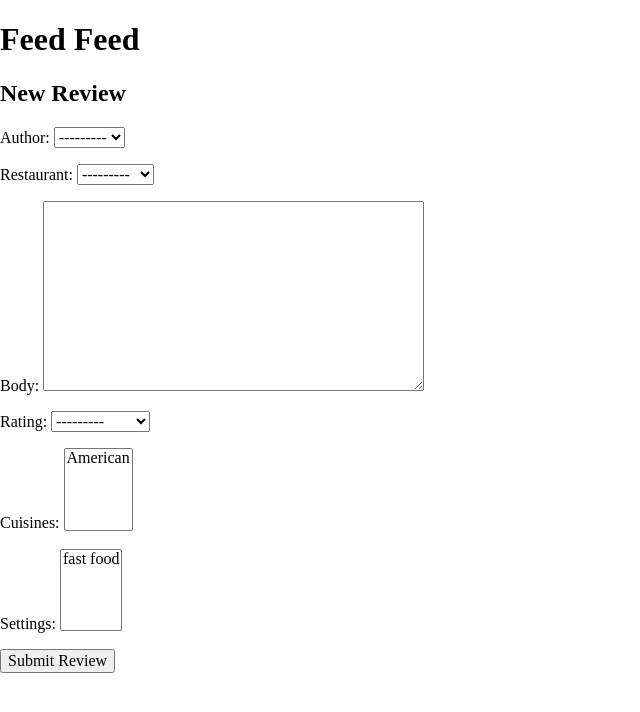
After one commit to WileyRummel/Capstone, a Django app: page /restaurants/review/ in a window 1280 px wide. The commit adds this page. Shown: the top 712 px of the page, without its empty margins (0-640 px from the left). Run offline with Django 3.2, Linux system fonts and the light colour scheme; a user stored in the database is signed in; data comes from the database, SQL or seed files in the repository.

```diff
--- a/hotbehind/Project/cooksknow/models.py
+++ b/hotbehind/Project/cooksknow/models.py
@@ -1,5 +1,6 @@
 from django.db import models
 from django.urls import reverse
+# from django.db.models import DateTimeField
 
 from users.models import CustomUser
 
@@ -7,9 +8,13 @@ class Setting(models.Model):
 
     options = models.TextField(max_length=4)
 
+    def __str__(self):
+        return self.options
+
 class Cuisine(models.Model):
 
     options = models.TextField(max_length=10)
+
     def __str__(self):
         return self.options
 
@@ -22,12 +27,11 @@ class Restaurant(models.Model):
 
     #the relationship fields to other models.
 
-    reviewers = models.ManyToManyField(CustomUser, related_name="Reviews", through="Review")
+    reviewers = models.ManyToManyField(CustomUser, related_name="Reviews", through="Review") #iterate through this to get the rating.  for x in reviewers x.rating
     cuisines = models.ManyToManyField(Cuisine, related_name="cuisines",blank=True)
     settings = models.ManyToManyField(Setting, related_name="settings",blank=True)
 
-    #not sure how to incorporate ratings from reviews
-    # rating = models.ForeignKey(Review, null=True, on_delete=models.CASCADE)
+
     def get_absolute_url(self):
         return reverse('cooksknow:detail', args=(self.id,))
 
@@ -46,6 +50,12 @@ class Review(models.Model):
         (5, 'Exceptional'),
     )
 
-    rating = models.IntegerField(choices=RATING_CHOICES, blank=False)
+    rating = models.IntegerField(choices=RATING_CHOICES, blank=False, null=True)
     author = models.ForeignKey(CustomUser, on_delete=models.CASCADE)
-    restaurantrev = models.ForeignKey(Restaurant, on_delete=models.CASCADE)
+    restaurant = models.ForeignKey(Restaurant, on_delete=models.CASCADE)
+    cuisines = models.ManyToManyField(Cuisine, related_name="ReviewCuisines", blank=True)
+    settings = models.ManyToManyField(Setting, related_name="ReviewSettings", blank=True)
+    created = models.DateTimeField(auto_now_add=True)
+
+    def get_absolute_url(self):
+        return reverse('cooksknow:reviewdetail', args=(self.id,))
--- a/hotbehind/Project/cooksknow/urls.py
+++ b/hotbehind/Project/cooksknow/urls.py
@@ -5,7 +5,9 @@ app_name = 'cooksknow'
 
 urlpatterns = [
     path('', views.RestaurantListView.as_view(), name="RestaurantListView"),
-    path('restaurant/<int:pk>/', views.RestaurantDetailView.as_view(), name='detail'),
-    path ('create/', views.RestaurantCreateView.as_view(), name="new"),
+    path('<int:pk>/', views.RestaurantDetailView.as_view(), name='detail'),
+    path('create/', views.RestaurantCreateView.as_view(), name="new"),
+    path('review/', views.ReviewCreateView.as_view(), name="makereview"),
+    path('review/<int:pk>/', views.ReviewDetailView.as_view(), name="reviewdetail")
 
 ]
--- a/hotbehind/Project/cooksknow/views.py
+++ b/hotbehind/Project/cooksknow/views.py
@@ -16,10 +16,30 @@ class RestaurantDetailView(DetailView):
     model = Restaurant
     template_name = 'restaurant_detail.html'
 
+
 class RestaurantCreateView(LoginRequiredMixin, CreateView):
     model = Restaurant
     template_name = 'restaurant_new.html'
-    fields = ['name','location','website']
+    fields = ['name','location','website', 'cuisines','settings']
 
     def form_valid(self, form):
         return super().form_valid(form)
+
+class ReviewCreateView(LoginRequiredMixin, CreateView):
+    model = Review
+    template_name = 'review_new.html'
+    fields = ['author','restaurant','body','rating','cuisines','settings' ]
+
+    def form_valid(self,form):
+        return super().form_valid(form)
+
+    # def test_func(self):
+    #     obj = self.get_object()
+    #     return self.request.user == obj.author
+
+class ReviewDetailView(DetailView):
+    model: Review
+    template_name = 'review_detail.html'
+
+    def get_queryset(self):
+        return Review.objects.order_by('-created')
--- a/hotbehind/Project/templates/restaurants.html
+++ b/hotbehind/Project/templates/restaurants.html
@@ -2,7 +2,6 @@
 <h1> hello </h1>
 {% block content %}
 
-    <!-- {% for rest in object_list %}
-    <p> {% url ''}</p> -->
+    <p> test</p>
 
 {% endblock content %}
--- /dev/null
+++ b/hotbehind/Project/templates/review_new.html
@@ -0,0 +1,12 @@
+{% extends 'base.html' %}
+
+{% block content %}
+<h2> New Review </h2>
+<form method="post" action="">
+{% csrf_token %}
+{{ form.as_p }}
+<input type="submit" value="Submit Review">
+</form>
+
+
+{% endblock content %}
```
Also changed, not shown: hotbehind/Project/cooksknow/scripts.py (+10 -2 lines), hotbehind/Project/templates/review_detail.html (added, +13 -0 lines), hotbehind/Project/cooksknow/migrations/0004_auto_20200120_1124.py (added), hotbehind/Project/cooksknow/migrations/0005_auto_20200120_1234.py (added), hotbehind/Project/cooksknow/migrations/0006_review_created.py (added), hotbehind/Project/db.sqlite3.
